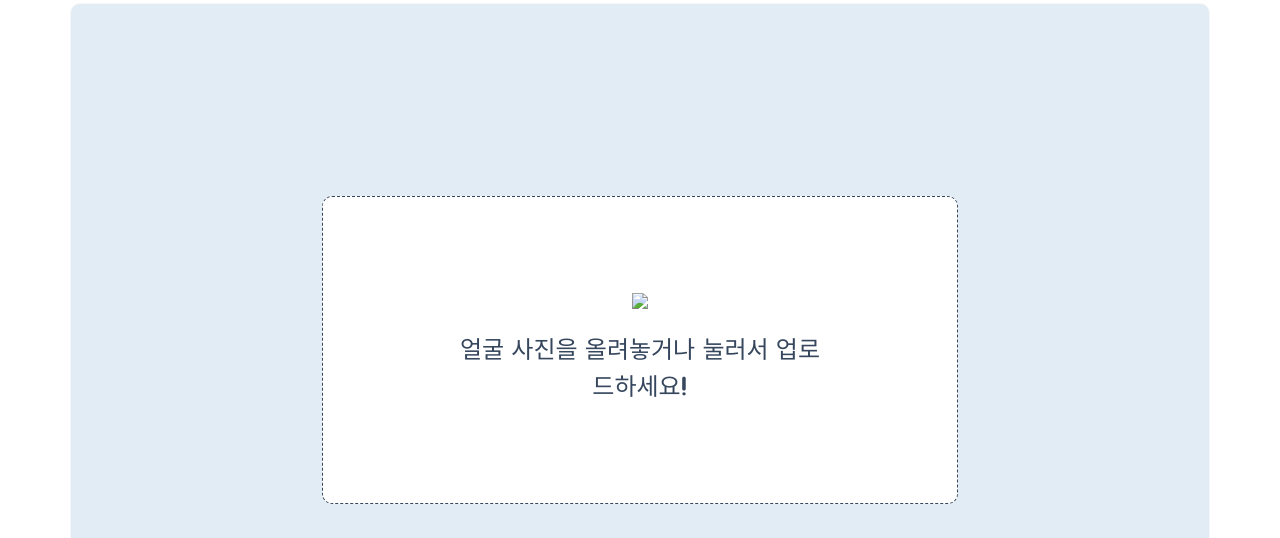
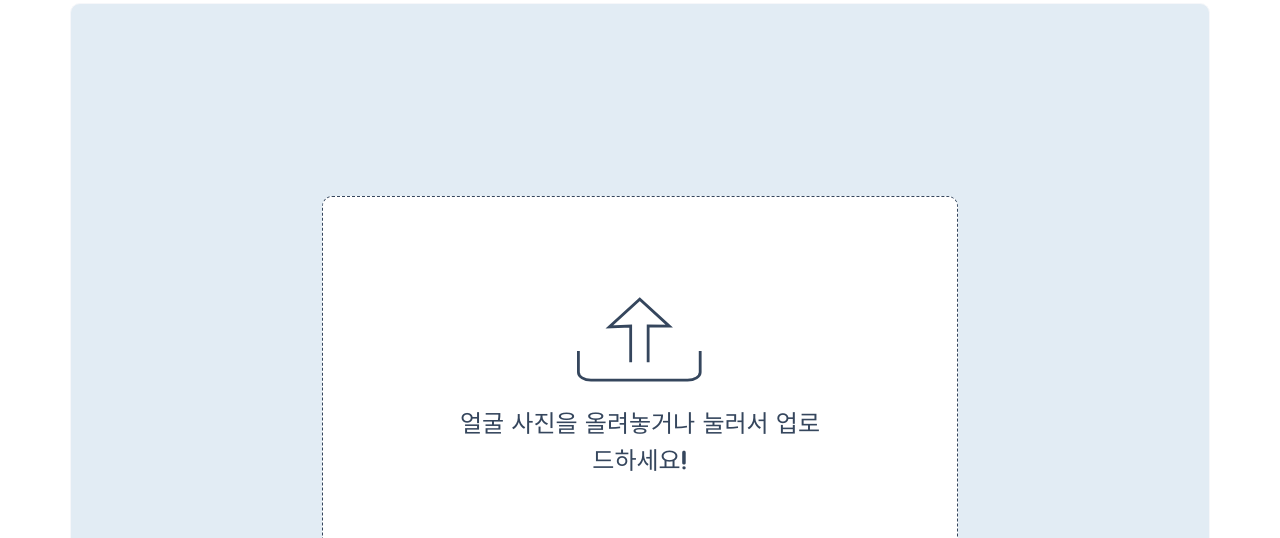
Before and after one commit to godmarvel1/code, a plain HTML site: page index.html in a window 1280 px wide. Shown: the part 262-800 px from the top of the page. Drawn offline with nearby package versions, Linux system fonts and the light colour scheme.

Commit message:
upload사진 추가

```diff
--- a/index.html
+++ b/index.html
@@ -151,7 +151,7 @@
         <div class="image-upload-wrap">
             <input class="file-upload-input" type='file' onchange="readURL(this);" accept="image/*" />
             <div class="drag-text">
-                <img src="img/upload.svg" class="mt-5 pt-5 upload">
+                <img src="./upload.svg" class="mt-5 pt-5 upload">
                 <h3 class="mb-5 pb-5 pt-4  upload-text">얼굴 사진을 올려놓거나 눌러서 업로드하세요!</h3>
             </div>
         </div>
```
Also changed, not shown: upload.svg (added).
